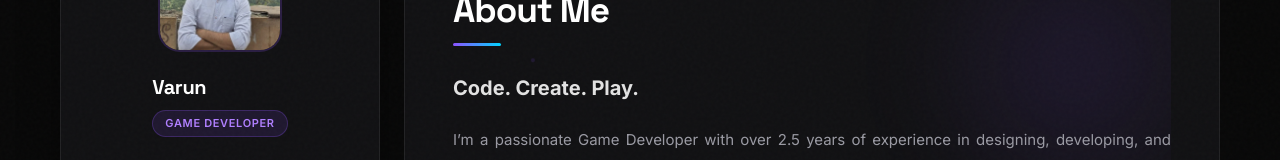
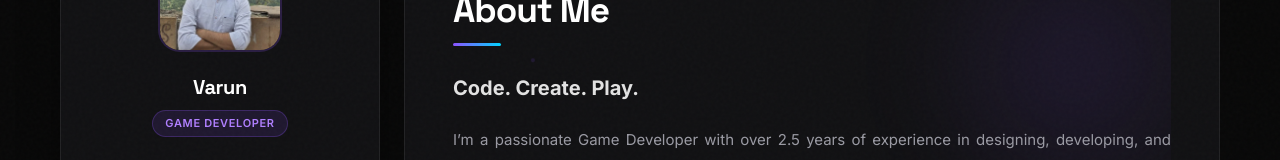
Before and after one commit to codebygarv/varun-portfolio, a React (Vite) app: page / in a window 1280 px wide. Shown: the part 156-316 px from the top of the page. Built offline with nearby package versions, Linux system fonts and the light colour scheme.

Commit message:
style: update Sidebar text alignment and styling constraints

```diff
--- a/src/components/Sidebar.tsx
+++ b/src/components/Sidebar.tsx
@@ -120,8 +120,8 @@ const Sidebar = () => {
             <img src="/vt.jpg" alt="Varun" style={{ width: '100%', height: '100%', objectFit: 'cover' }} />
           </div>
 
-          <div style={{ textAlign: 'center' }} className="text-left md:text-center lg:text-center">
-            <div style={{ fontFamily: 'Space Grotesk, sans-serif', fontSize: '1.25rem', fontWeight: 700, color: '#fff', letterSpacing: '-0.02em', textAlign: 'left', textWrap: 'balance' }}>
+          <div className="text-left lg:text-center">
+            <div style={{ fontFamily: 'Space Grotesk, sans-serif', fontSize: '1.25rem', fontWeight: 700, color: '#fff', letterSpacing: '-0.02em', textWrap: 'balance', }}>
               Varun
             </div>
             <div style={{
```
